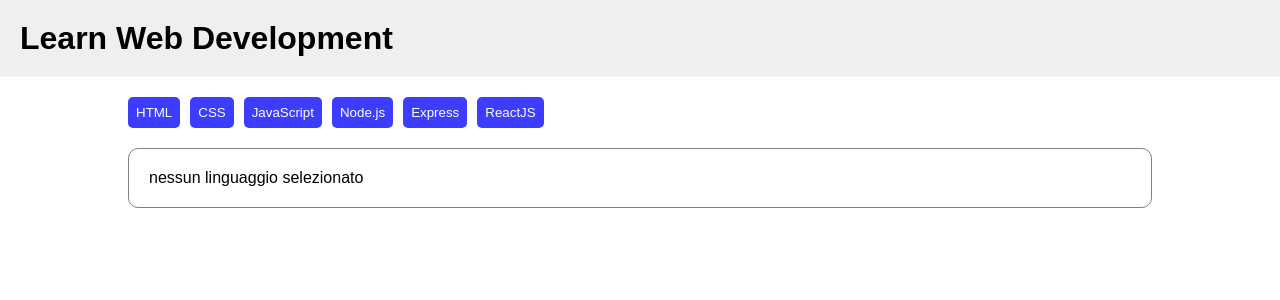
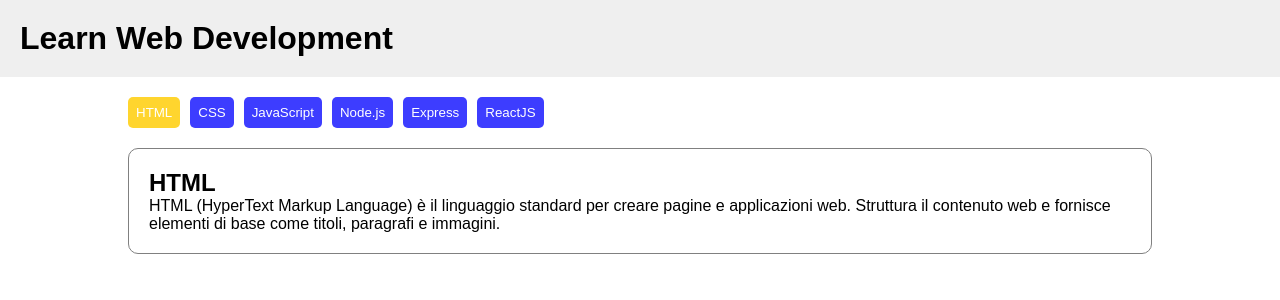
Before and after one commit to giuseppe-lisi/react-use-state, a React (Vite) app: page / in a window 1280 px wide. Shown: the top 300 px of the page. Built offline with nearby package versions, Linux system fonts and the light colour scheme.

Commit message:
rimosso codice inutile e scremata logica dei bottoni

```diff
--- a/src/App.jsx
+++ b/src/App.jsx
@@ -4,9 +4,7 @@
 import Button from "./Button";
 
 function App() {
-    const [title, setTitle] = useState("");
-    const [desc, setDesc] = useState("nessun linguaggio selezionato");
-    const [selectedButton, setSelectedButton] = useState(null);
+    const [selectedButton, setSelectedButton] = useState(0);
 
     return (
         <>
@@ -15,14 +13,15 @@
             <ul className="flex">
                 <Button
                     languages={languages}
-                    setTitle={setTitle}
-                    setDesc={setDesc}
                     setSelectedButton={setSelectedButton}
                     selectedButton={selectedButton}
                 />
             </ul>
 
-            <Card title={title} desc={desc} />
+            <Card
+                title={languages[selectedButton].title}
+                desc={languages[selectedButton].description}
+            />
         </>
     );
 }
--- a/src/Button.jsx
+++ b/src/Button.jsx
@@ -1,11 +1,4 @@
-function Button({ languages, setTitle, setDesc, setSelectedButton, selectedButton }) {
-
-    function changeCard(newTitle, newDesc, button) {
-        setTitle(newTitle);
-        setDesc(newDesc);
-        setSelectedButton(button);
-    }
-
+function Button({ languages, setSelectedButton, selectedButton }) {
     return (
         <>
             {/* Stampa in pagina i bottoni */}
@@ -15,11 +8,7 @@
                         <button
                             className={selectedButton === i ? "selected" : null}
                             onClick={() => {
-                                changeCard(
-                                    language.title,
-                                    language.description,
-                                    i
-                                );
+                                setSelectedButton(i);
                             }}
                         >
                             {language.title}
--- a/src/Card.jsx
+++ b/src/Card.jsx
@@ -1,4 +1,4 @@
-function Card({ title, desc }) {
+function Card( {title, desc} ) {
 
     return (
         <div className="card">
```
